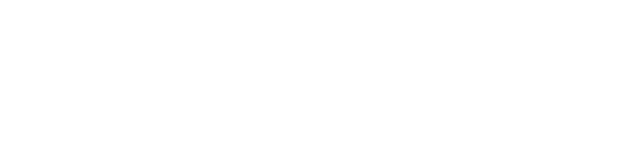
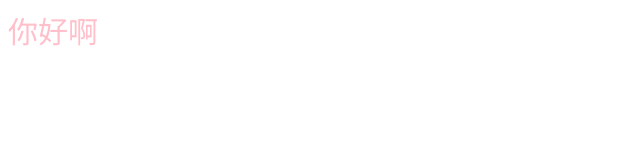
Before and after one commit to mamkba1/project_01, a plain HTML site: page index.html in a window 1280 px wide. Shown: the whole page, without its empty margins (0-640 px from the left). Drawn offline with Linux system fonts and the light colour scheme.

Commit message:
新增了index.css,index.js并修改了index.html文件

```diff
--- a/index.html
+++ b/index.html
@@ -5,8 +5,14 @@
     <meta http-equiv="X-UA-Compatible" content="IE=edge">
     <meta name="viewport" content="width=device-width, initial-scale=1.0">
     <title>Document</title>
+    <style>
+        .box{
+            font-size: 30px;
+            color: pink;
+        }
+    </style>
 </head>
 <body>
-
+    <div class="box">你好啊</div>
 </body>
 </html>
```
Also changed, not shown: index.css (added), index.js (added).
